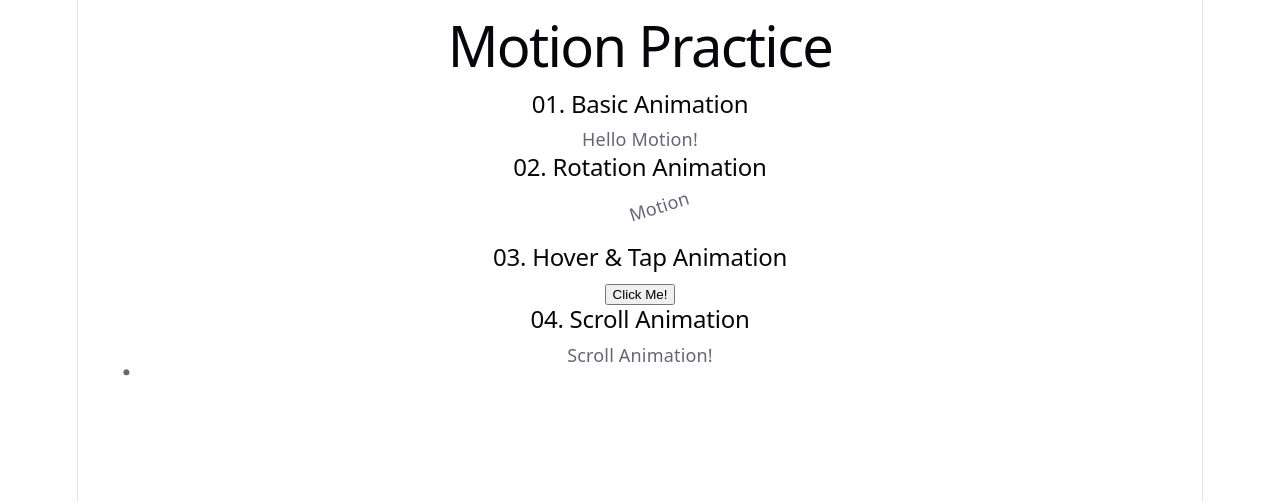
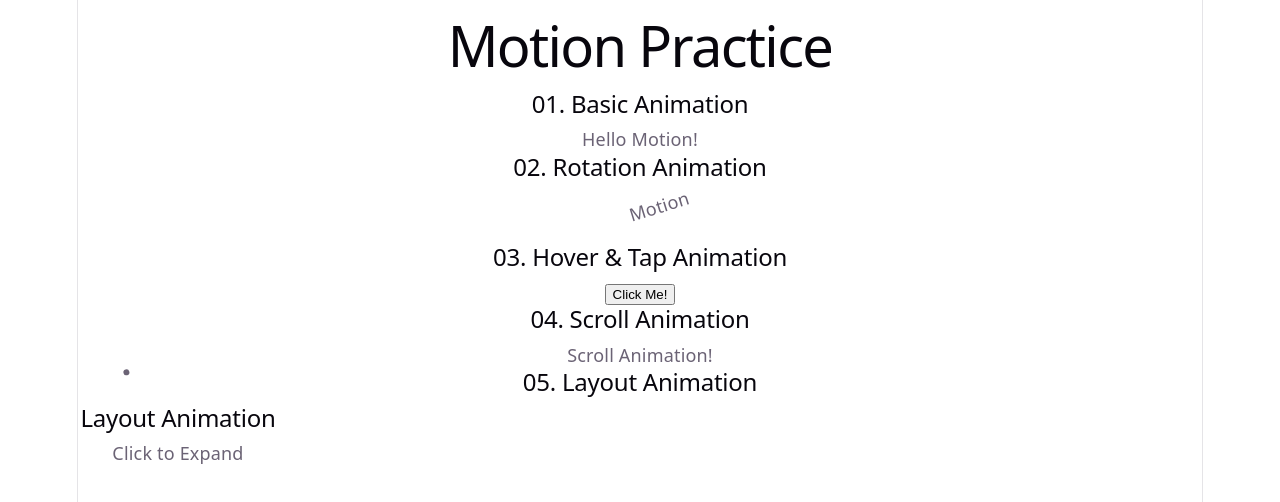
Before and after one commit to nethmakavindi/Motion-practice, a React (Vite) app: page / in a window 1280 px wide. Shown: the top 502 px of the page. Built offline with nearby package versions, Linux system fonts and the light colour scheme.

Commit message:
feat: add LayoutAnimation component and integrate it into App

```diff
--- a/src/App.jsx
+++ b/src/App.jsx
@@ -2,6 +2,7 @@ import BasicAnimation from "./Examples/BasicAnimation";
 import FirstAnimation from "./Examples/FirstAnimation";
 import HoverTapAnimation from "./Examples/HoverTapAnimation";
 import ScrollAnimation from "./Examples/ScrollAnimation";
+import LayoutAnimation from "./Examples/LayoutAnimation"
 
 function App() {
   return (
@@ -39,6 +40,13 @@ function App() {
   <ScrollAnimation />
 </section>
 
+<section className="mb-24">
+  <h2 className="mb-8 text-2xl font-bold">
+    05. Layout Animation
+  </h2>
+  <LayoutAnimation />
+</section>
+
     </div>
   );
 }
--- a/src/Examples/LayoutAnimation.jsx
+++ b/src/Examples/LayoutAnimation.jsx
@@ -0,0 +1,31 @@
+
+import { useState } from "react";
+import { motion } from "motion/react";
+
+function LayoutAnimation() {
+  const [isExpanded, setIsExpanded] = useState(false);
+
+  return (
+    <div className="flex min-h-screen items-center justify-center bg-slate-900">
+      <motion.div
+        layout
+        onClick={() => setIsExpanded(!isExpanded)}
+        className="cursor-pointer rounded-2xl bg-green-500 p-8 text-white"
+        style={{
+          width: isExpanded ? "400px" : "200px",
+          height: isExpanded ? "300px" : "150px",
+        }}
+      >
+        <motion.h2 layout className="text-2xl font-bold">
+          Layout Animation
+        </motion.h2>
+
+        <p className="mt-4">
+          {isExpanded ? "Expanded Content" : "Click to Expand"}
+        </p>
+      </motion.div>
+    </div>
+  );
+}
+
+export default LayoutAnimation;
```
